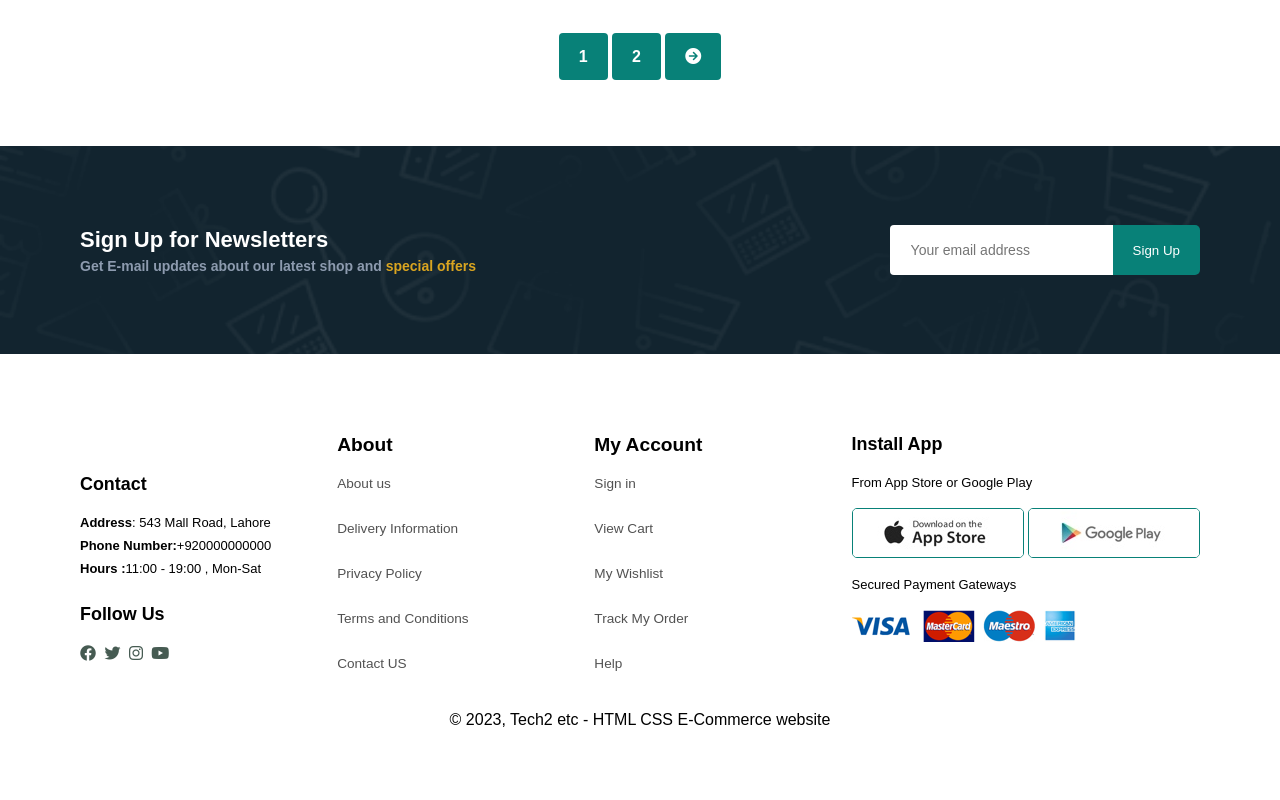
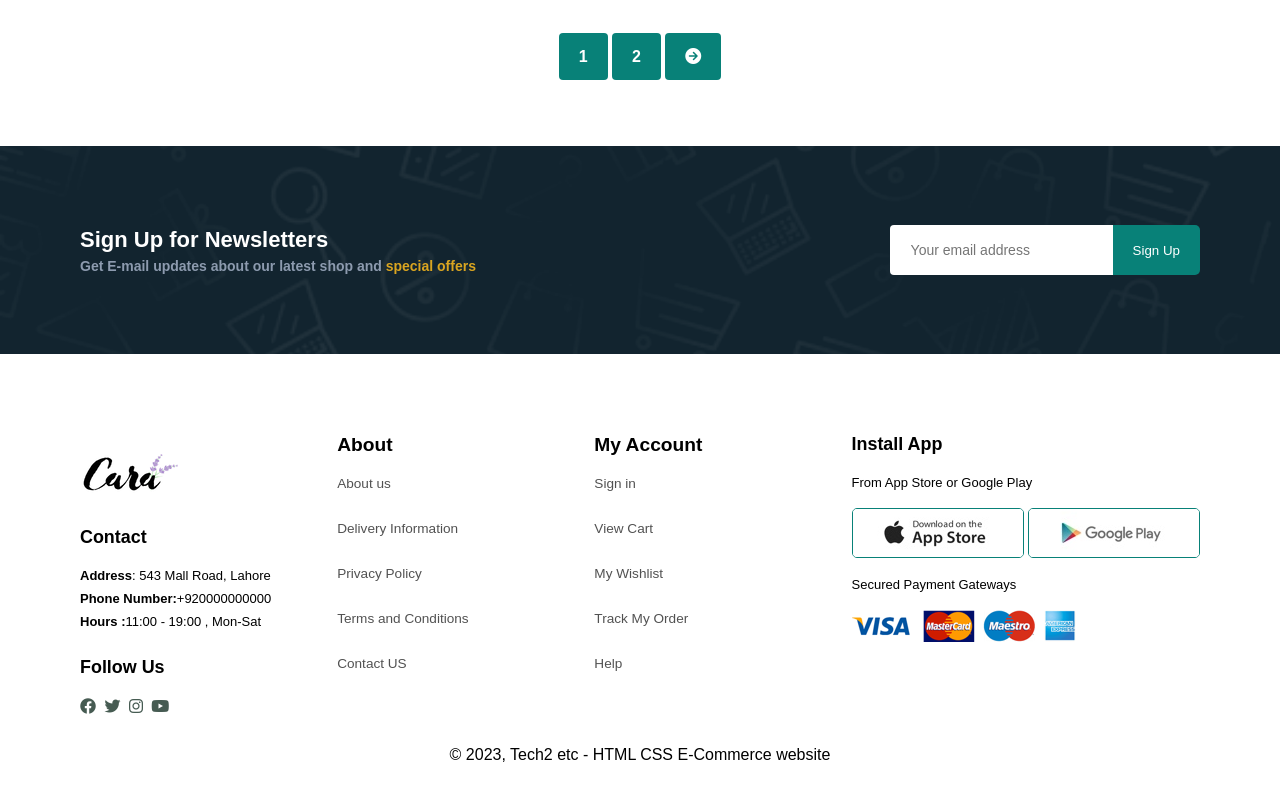
Before and after one commit to AbuzarkhanAfridi10/E-Commerce-Website, a plain HTML site: page shop.html in a window 1280 px wide. Shown: the part 1930-2730 px from the top of the page. Before the commit the page ends 2707 px from the top, so only its background shows below. Drawn offline with Linux system fonts and the light colour scheme.

Commit message:
Update shop.html

```diff
--- a/shop.html
+++ b/shop.html
@@ -332,7 +332,7 @@
 
 <footer class="section-padding">
     <div class="col">
-        <a href="#"<img src="img/logo.png" alt="Logo" class="logo"></a>
+        <a href="#"><img src="img/logo.png" alt="Logo" class="logo"></a>
         <h4>Contact</h4>
         <p><strong>Address</strong>: 543 Mall Road, Lahore</p>
         <p><strong>Phone Number:</strong>+920000000000</p>
```
